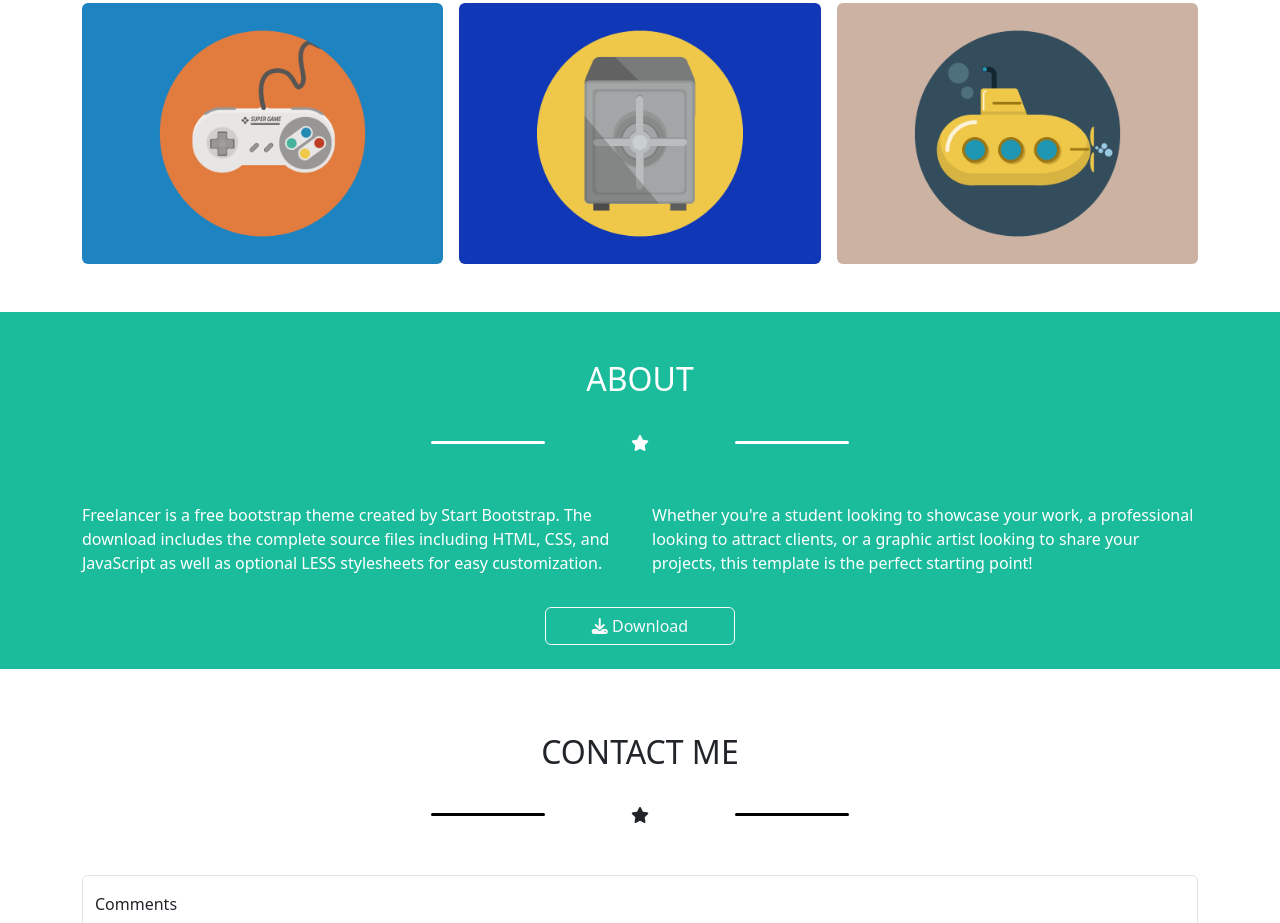
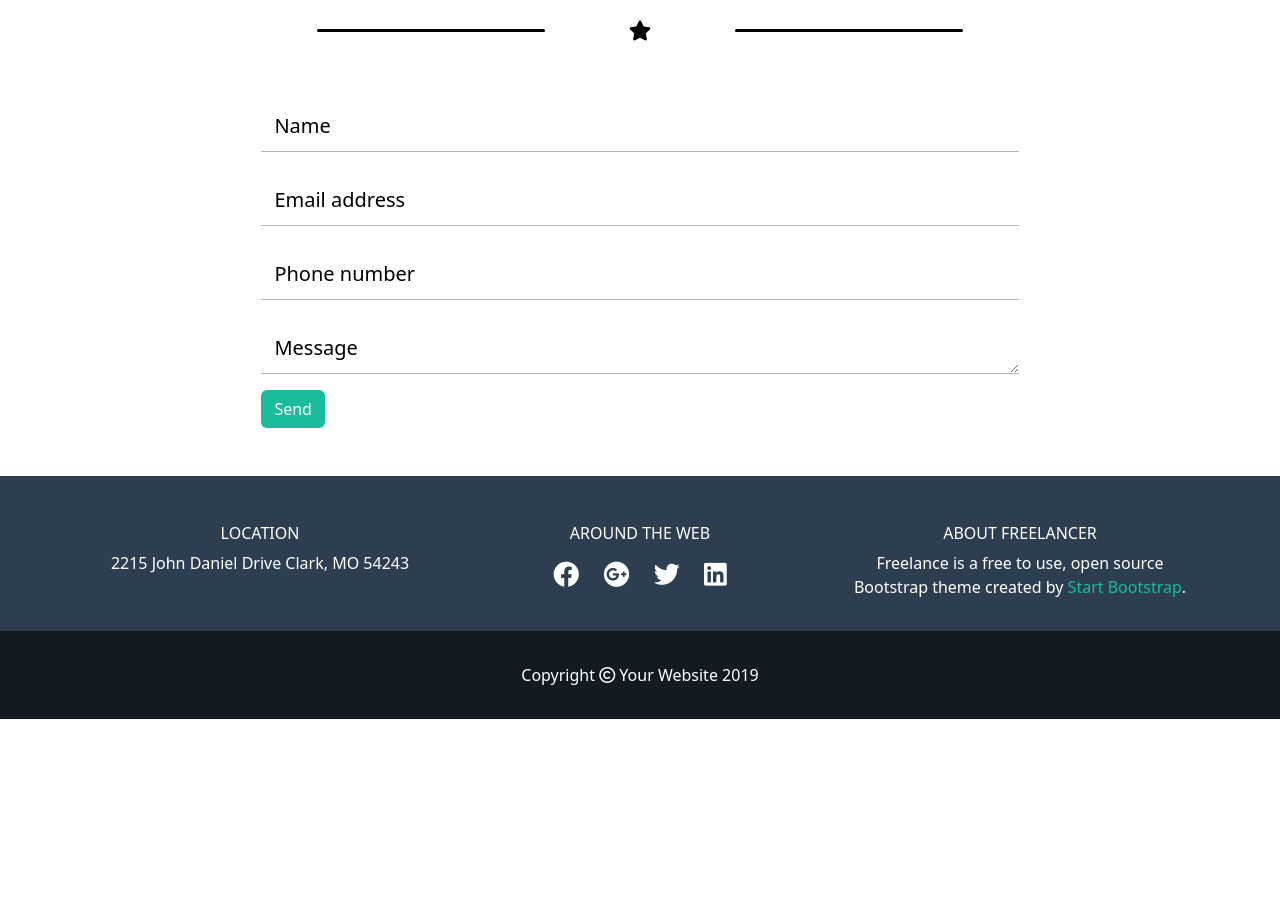
Before and after one commit to LorenzoMegna24/html-css-bootstrap-freelancer, a plain HTML site: page index.html in a window 1280 px wide. Shown: the part 1877-2800 px from the top of the page. After the commit the page ends 2596 px from the top, so only its background shows below. Drawn offline with nearby package versions, Linux system fonts and the light colour scheme.

Commit message:
Esercizio completato

```diff
--- a/assets/css/style.css
+++ b/assets/css/style.css
@@ -1,8 +1,6 @@
-.bg-nav{
+.bg-nav,
+#social{
   background-color: #2c3e50;
-}
-.navbar-brand{
-  color: white;
 }
 header,
 #about{
@@ -15,13 +13,47 @@ header,
 .starside{
   background-color: white;
   height: 3px;
-  width: 10%;
+  width: 20%;
   border-radius: 5px;
 }
 #portfolio .starside,
 #contact .starside{
  background-color: black;
 }
+#contact,
 #portfolio i{
   color: black;
+  font-size: 20px;
 }
+.form-control{
+  border: none;
+  border-bottom: 1px solid rgb(182, 180, 180);
+  border-radius: 0;
+}
+.contact-form{
+  margin: 0 auto;
+  width: 70%;
+}
+.contact-form button{
+  background-color: #1abc9c;
+  color: white;
+}
+#social{
+  color: white;
+}
+#social a{
+  color: white;
+}
+#social i{
+  font-size: 26px;
+  margin: 10px 10px;
+}
+#social p>a{
+  color: #1abc9c;
+  text-decoration: none;
+}
+
+#copyright{
+  background-color: #131b22;
+  color: white;
+}
--- a/index.html
+++ b/index.html
@@ -13,24 +13,32 @@
   </head>
   <body>
     <header>
-      <nav class="navbar bg-nav navbar-expand-lg fixed-top" data-bs-theme="dark">
-        <div class="container-fluid">
+      <nav class="navbar navbar-expand-lg bg-nav fixed-top" data-bs-theme="dark">
+        <div class="container">
           <a class="navbar-brand" href="#">START BOOTSTRAP</a>
-          <button class="navbar-toggler" type="button" data-bs-toggle="collapse" data-bs-target="#navbarNavAltMarkup" aria-controls="navbarNavAltMarkup" aria-expanded="false" aria-label="Toggle navigation">
+          <button class="navbar-toggler" type="button" data-bs-theme="dark" data-bs-toggle="collapse" data-bs-target="#navbarNavDropdown" aria-controls="navbarNavDropdown" aria-expanded="false" aria-label="Toggle navigation">
             <span class="navbar-toggler-icon"></span>
           </button>
-          <div class="collapse navbar-collapse" id="navbarNavAltMarkup">
-            <div class="navbar-nav">
-              <a class="nav-link active" aria-current="page" href="#">Home</a>
-            </div>
+          <div class="collapse navbar-collapse" id="navbarNavDropdown">
+            <ul class="navbar-nav ms-auto mb-2 mb-lg-0">
+              <li class="nav-item text-uppercase">
+                <a class="nav-link active" aria-current="page" href="#portfolio">Portfolio</a>
+              </li>
+              <li class="nav-item text-uppercase">
+                <a class="nav-link active" aria-current="page" href="#about">About</a>
+              </li>
+              <li class="nav-item text-uppercase">
+                <a class="nav-link active" aria-current="page" href="#contact">Contact me</a>
+              </li>
+            </ul>
           </div>
         </div>
       </nav>
       <section>
         <div class="section-header container text-center">
-          <div class="row">
-            <div class="col-12 mt-2 p-5">
-              <img class="img-fluid" src="assets/img/avatar.svg" alt="">
+          <div class="row mt-5">
+            <div class="col-12 pt-3 pb-3">
+              <img class="w-25" src="assets/img/avatar.svg" alt="">
             </div>
         </div>
         <div class="row mb-3">
@@ -58,7 +66,7 @@
     <main>
       <section id="portfolio">
         <div class="container mt-5">
-          <div class="row text-center mb-3">
+          <div class="row text-center pt-5 mb-3">
             <div class="col-12">
               <h2>PORTFOLIO</h2>
             </div>
@@ -145,18 +153,68 @@
             <div class="col-5 starside">
             </div>
           </div>
-          <div class="row">
+          <div class="row contact-form">
             <div class="col-12">
-              <div class="form-floating">
-                <textarea class="form-control border-bottom" placeholder="Comments" id="floatingTextarea"></textarea>
-                <label for="floatingTextarea">Comments</label>
+              <div class="form-floating mb-3">
+                <input type="name" class="form-control" id="floatingInput" placeholder="Name">
+                <label for="floatingInput">Name</label>
               </div>
+              <div class="form-floating mb-3">
+                <input type="email" class="form-control" id="floatingInput" placeholder="name@example.com">
+                <label for="floatingInput">Email address</label>
+              </div>
+              <div class="form-floating mb-3">
+                <input type="phone-number" class="form-control" id="floatingInput" placeholder="Phone number">
+                <label for="floatingInput">Phone number</label>
+              </div>
+              <div class="form-floating mb-3">
+                <textarea class="form-control" placeholder="Leave a comment here" id="floatingTextarea"></textarea>
+                <label for="floatingTextarea">Message</label>
+              </div>
+              <button type="button" class="btn mb-5">Send</button>
             </div>
           </div>
         </div>
       </section>
     </main>
-
+    <footer>
+      <section id="social">
+        <div class="container d-flex justify-content-center text-center">
+          <div class="row mt-5">
+            <div class="col-12 col-md-4 mb-3">
+              <h6>
+                LOCATION
+              </h6>
+              <p>2215 John Daniel Drive Clark, MO 54243</p>
+            </div>
+            <div class="col-12 col-md-4 mb-3">
+              <h6>
+                AROUND THE WEB
+              </h6>
+              <a href="#"><i class="fa-brands fa-facebook"></i></a>
+              <a href="#"><i class="fa-brands fa-google-plus"></i></a>
+              <a href="#"><i class="fa-brands fa-twitter"></i></a>
+              <a href="#"><i class="fa-brands fa-linkedin"></i></a>
+            </div>
+            <div class="col-12 col-md-4 mb-3">
+              <h6>
+                ABOUT FREELANCER
+              </h6>
+              <p>Freelance is a free to use, open source Bootstrap theme created by <a href="#">Start Bootstrap</a>.</p>
+            </div>
+          </div>
+        </div>
+      </section>
+      <section id="copyright">
+        <div class="container text-center d-flex align-items-center justify-content-center pb-3 pt-3">
+          <div class="row mt-3">
+            <div class="col-12">
+              <p>Copyright <i class="fa-regular fa-copyright"></i> Your Website 2019</p>
+            </div>
+          </div>
+        </div>
+      </section>
+    </footer>
 
 
 
```
